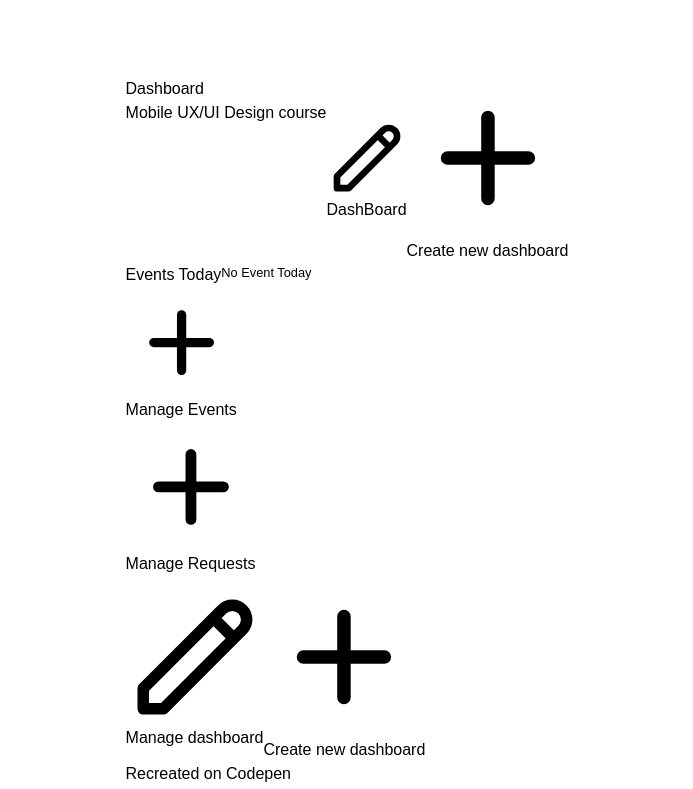
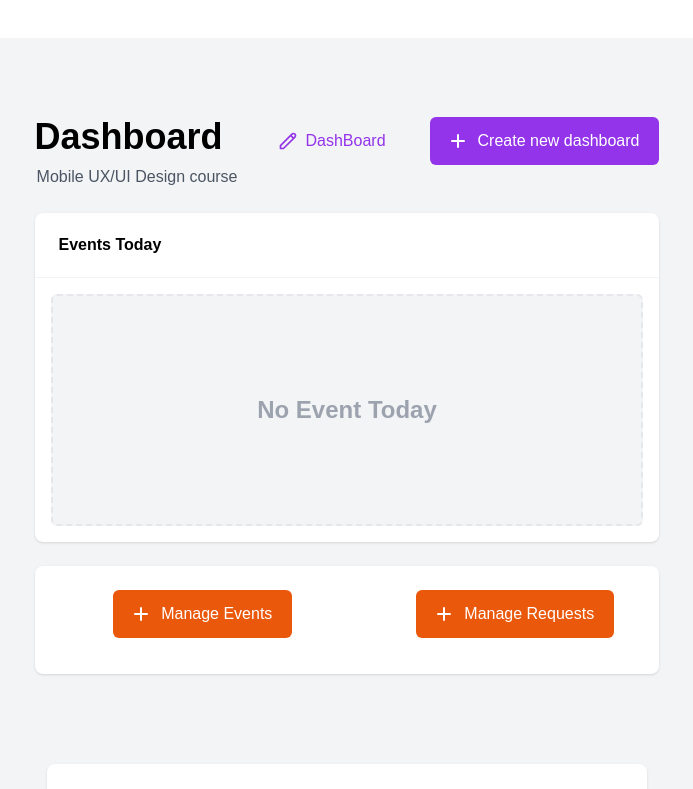
Before and after one commit to MichelleAFB/AACSUITE-1-31-2023, a React (Create React App) app in the folder app/: page /admin-home in a window 1280 px wide. Shown: the top 789 px of the page, without its empty margins (293-986 px from the left). Built offline with nearby package versions, Linux system fonts and the light colour scheme; no server answers.

Commit message:
about to add framer-motion dep

```diff
--- a/app/src/App.js
+++ b/app/src/App.js
@@ -9,6 +9,8 @@ import SignIn from './pages/SignIn';
 //admin
 import UI from './pages/AdminUI/UI';
 import ReservationsPage from './pages/AdminUI/ReservationsPage'
+import EventsPage from './pages/AdminUI/EventsPage';
+import CompanyHome from './pages/CompanyUI/CompanyHome';
 function App() {
   return (
     <div >
@@ -19,6 +21,8 @@ function App() {
         <Route path="/sign-up" element={<SignUp/>}/>
         <Route path="/admin-home" element={<UI/>}/>
         <Route path="/admin-reservations" element={<ReservationsPage/>}/>
+        <Route path="/admin-events" element={<EventsPage/>}/>
+        <Route path="/employee-home" elemnet={<CompanyHome/>}/>
 
       </Routes>
       </BrowserRouter>
--- a/app/src/index.css
+++ b/app/src/index.css
@@ -1502,6 +1502,7 @@ a {
   margin-right: auto;
 }
 
+/*
 .app {
   min-height: 80vh;
   width: 95%;
@@ -2207,3 +2208,4 @@ input:focus, select:focus, a:focus, textarea:focus, button:focus {
   }
 
 }
+*/
--- a/app/src/pages/AdminUI/ReservationsPage.js
+++ b/app/src/pages/AdminUI/ReservationsPage.js
@@ -35,6 +35,7 @@ function ReservationsPage() {
           <input type="text" role="search" placeholder="Search..." class="py-2 pl-10 pr-4 w-full border-4 border-transparent placeholder-gray-400 focus:bg-gray-50 rounded-lg" />
         </div>
         <div class="flex flex-shrink-0 items-center ml-auto">
+
           <button class="inline-flex items-center p-2 hover:bg-gray-100 focus:bg-gray-100 rounded-lg">
             <span class="sr-only">User Menu</span>
             <div class="hidden md:flex md:flex-col md:items-end md:leading-tight">
--- a/app/src/pages/CompanyUI/CompanyHome.js
+++ b/app/src/pages/CompanyUI/CompanyHome.js
@@ -1,14 +1,18 @@
 import React from "react";
+import {useNavigate,Link} from 'react-router-dom'
+import { useSelector, useDispatch } from "react-redux";
+import { useState, useEffect } from "react";
+
+//outside
+import axios from "axios";
+
+//components
+import VoteOnMenuPage from "./VoteOnMenuPage";
+import EmployeeReservationList from "../../components/EmployeeReservationList";
 import EventList from "../../components/EventList";
-import { useState, useEffect } from "react";
 import EmployeeModal from "../../components/EmployeeModal";
 import TodayEventBox from "../../components/TodayEventBox";
-import useSessionStorage from "../../hooks/useSessionStorage";
-import { useSelector, useDispatch } from "react-redux";
-import axios from "axios";
-import VoteOnMenuPage from "./VoteOnMenuPage";
-import EmployeeReservationList from "../../components/EmployeeReservationList";
-import {useNavigate,Link} from 'react-router-dom'
+
 
 function CompanyHome() {
   const [first, setFirst] = useState("");
@@ -69,8 +73,8 @@ function CompanyHome() {
     });
   }, []);
 
-  const success = useSessionStorage("key", 9);
-  console.log(success);
+
+
 
   if (!isLoading) {
     return (
--- a/app/tailwind.config.js
+++ b/app/tailwind.config.js
@@ -1,6 +1,8 @@
 /** @type {import('tailwindcss').Config} */
 module.exports = {
-  content: [],
+  content: [
+    "./src/**/*.{js,jsx,ts,tsx}",
+  ],
   theme: {
     extend: {},
   },
```
Also changed, not shown: app/src/pages/AdminUI/EventsPage.js (+6 -3 lines), app/src/pages/CompanyUI/VoteOnMenuPage.js (+6 -2 lines).
